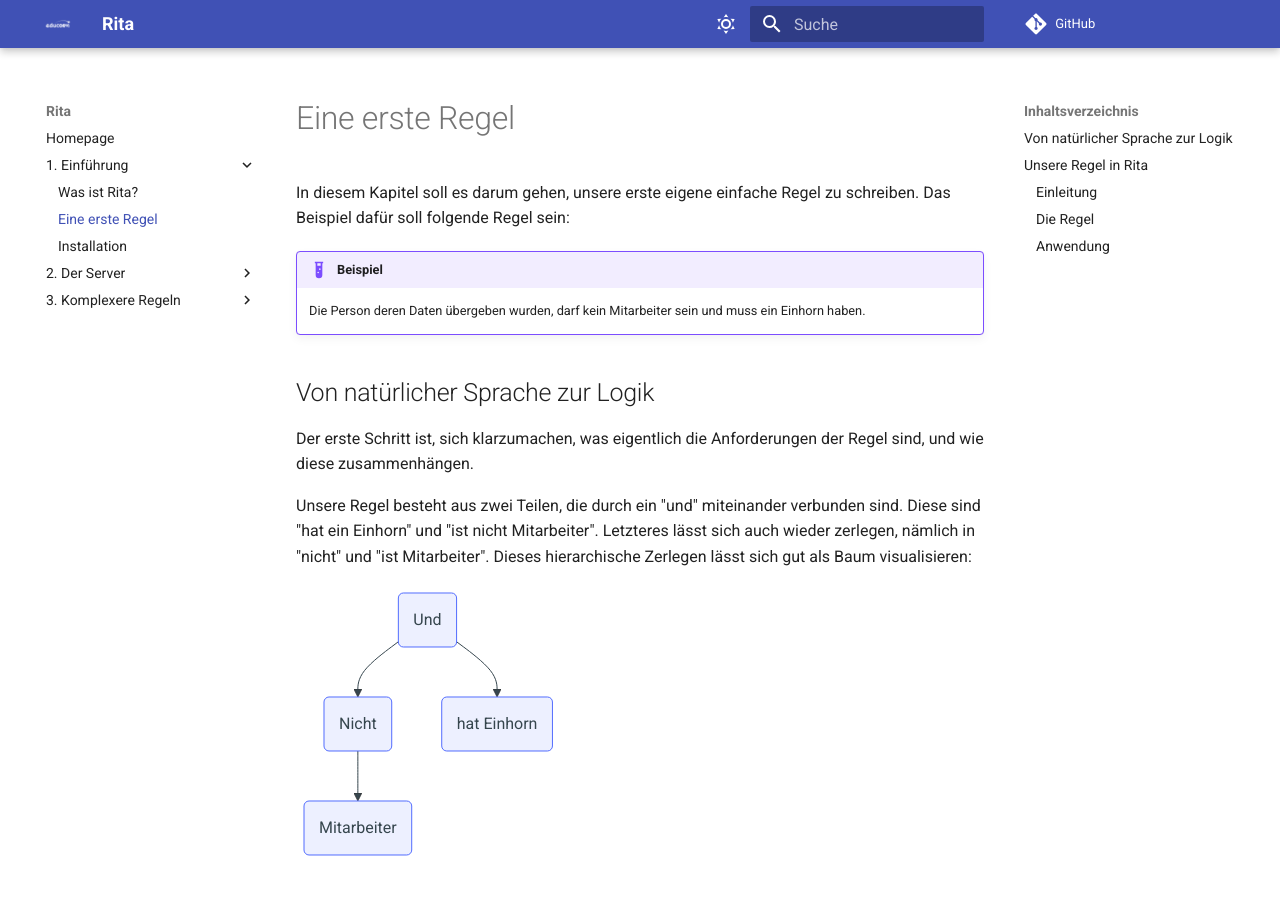
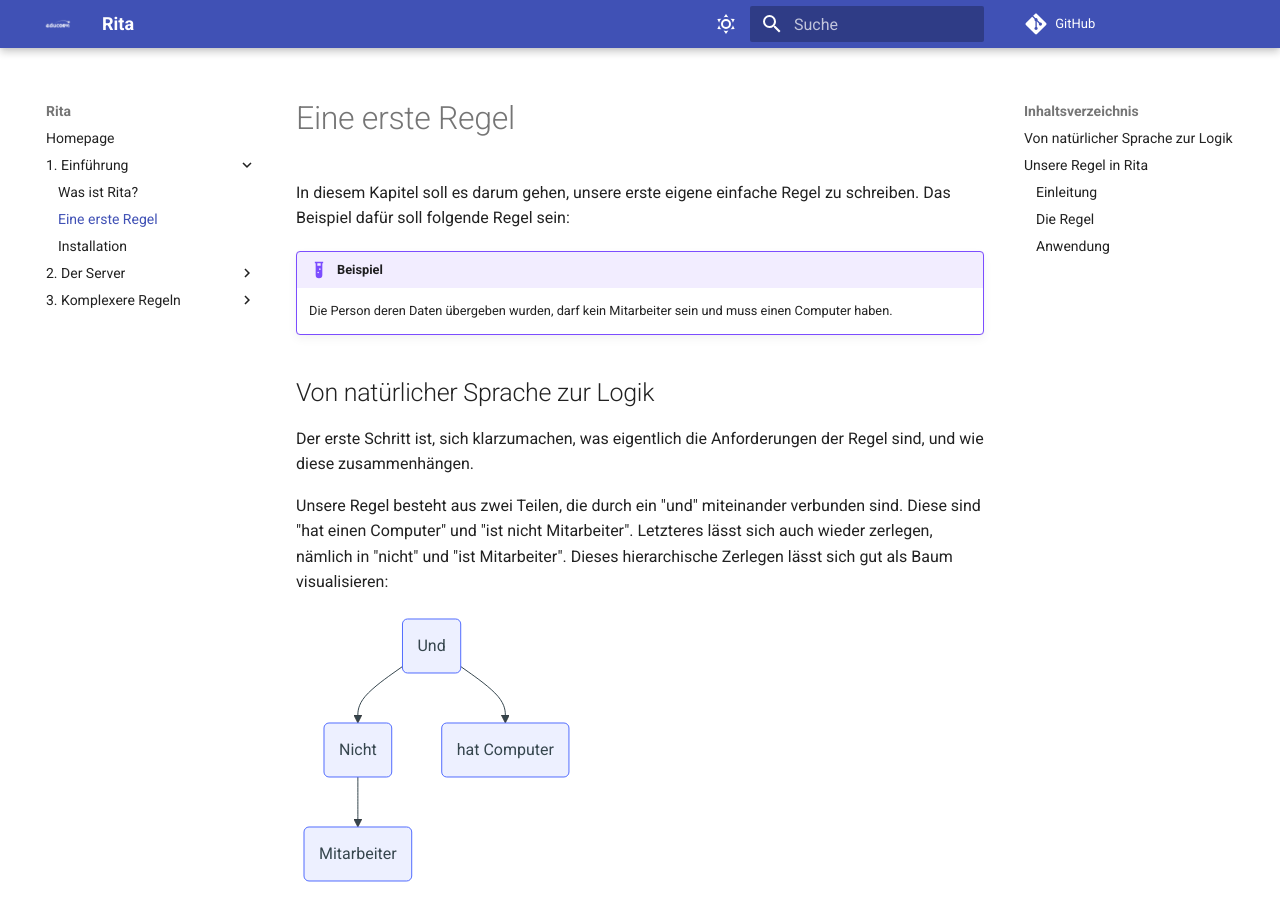
Before and after one commit to educorvi/rita_einfuehrung, an MkDocs documentation site: the page built from docs/1. Einführung/02_eine_erste_regel.md, in a window 1280 px wide and 900 px high. Built offline with MkDocs 1.6.1 and Material for MkDocs 9.7.7, drawn with Linux system fonts in a browser that asks for light colours; comment, search, counter and statistics services are not loaded.

Commit message:
Verbleibende Einhörner durch Computer ersetzt

````diff
--- a/docs/1. Einführung/02_eine_erste_regel.md
+++ b/docs/1. Einführung/02_eine_erste_regel.md
@@ -2,16 +2,16 @@
 In diesem Kapitel soll es darum gehen, unsere erste eigene einfache Regel zu schreiben.
 Das Beispiel dafür soll folgende Regel sein:
 !!! example "Beispiel"
-    Die Person deren Daten übergeben wurden, darf kein Mitarbeiter sein und muss ein Einhorn haben.
+    Die Person deren Daten übergeben wurden, darf kein Mitarbeiter sein und muss einen Computer haben.
 ## Von natürlicher Sprache zur Logik
 Der erste Schritt ist, sich klarzumachen, was eigentlich die Anforderungen der Regel sind, und wie diese zusammenhängen.
 
-Unsere Regel besteht aus zwei Teilen, die durch ein "und" miteinander verbunden sind. Diese sind "hat ein Einhorn" und "ist nicht Mitarbeiter". Letzteres lässt sich auch wieder zerlegen, nämlich in "nicht" und "ist Mitarbeiter". Dieses hierarchische Zerlegen lässt sich gut als Baum visualisieren:
+Unsere Regel besteht aus zwei Teilen, die durch ein "und" miteinander verbunden sind. Diese sind "hat einen Computer" und "ist nicht Mitarbeiter". Letzteres lässt sich auch wieder zerlegen, nämlich in "nicht" und "ist Mitarbeiter". Dieses hierarchische Zerlegen lässt sich gut als Baum visualisieren:
 ```mermaid
 graph
 
 u(Und) --> n(Nicht)
-u --> e(hat Einhorn)
+u --> e(hat Computer)
 n --> m(Mitarbeiter)
 ```
 
````
Also changed, not shown: 1 other file.
